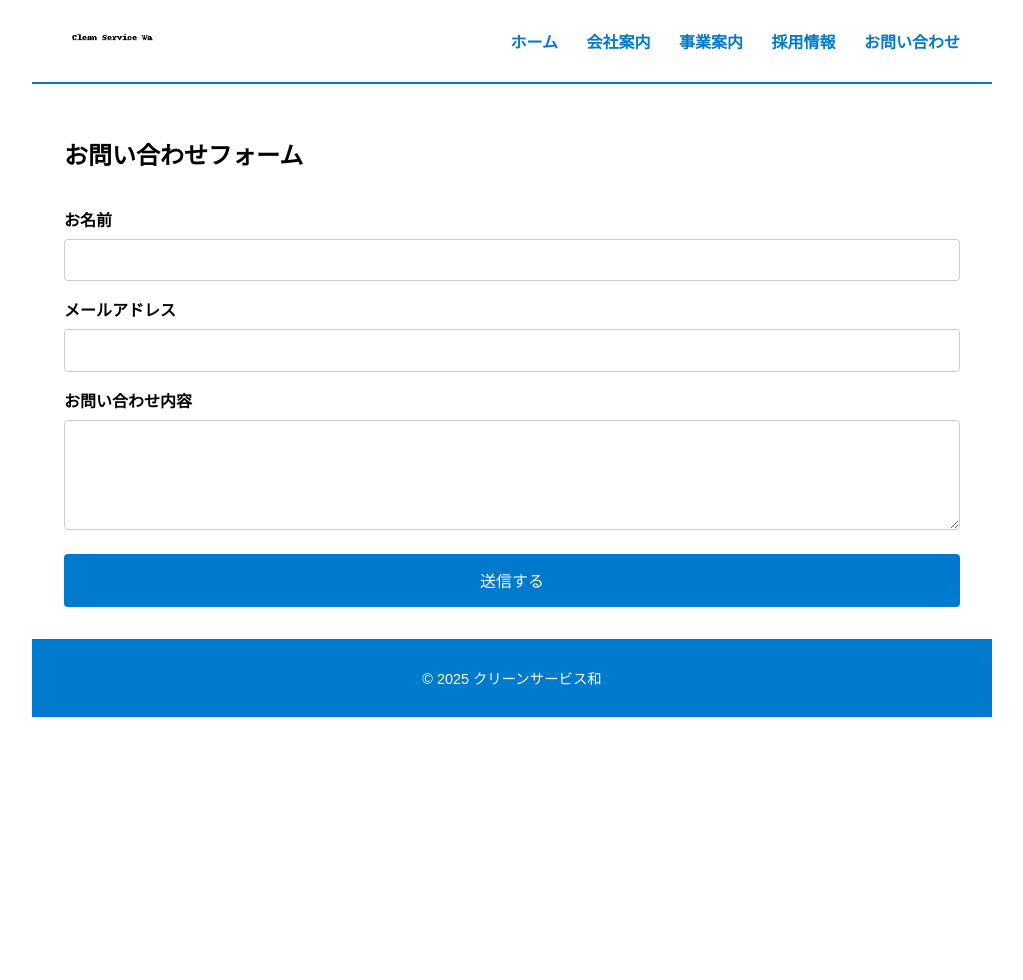
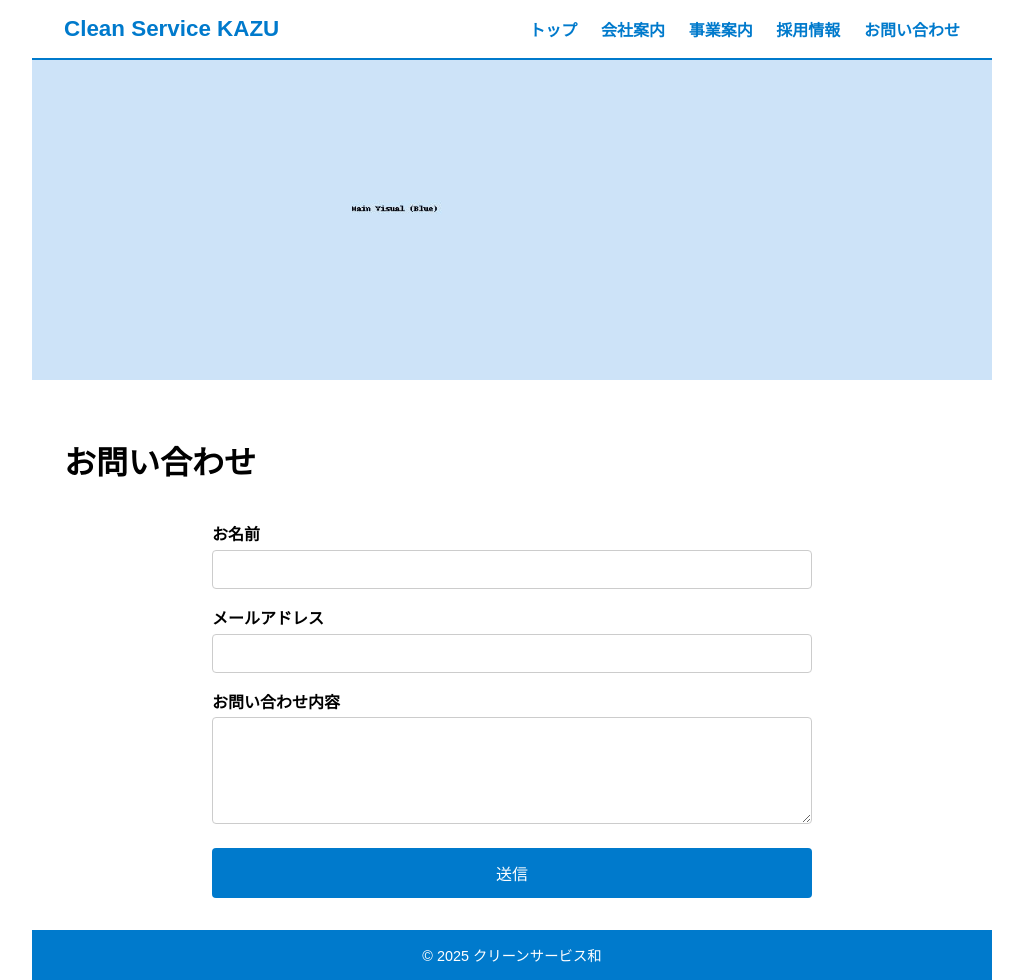
Before and after one commit to kentachan/company-site, a plain HTML site: page contact.html in a window 1280 px wide. Shown: the whole page, without its empty margins (128-1151 px from the left). Before the commit the page ends 800 px from the top, so only its background shows below. Drawn offline with Linux system fonts and the light colour scheme.

Commit message:
Add files via upload

```diff
--- a/contact.html
+++ b/contact.html
@@ -1,22 +1,27 @@
 <!DOCTYPE html>
 <html lang="ja">
-<head><meta charset="UTF-8"><title>お問い合わせ - クリーンサービス和</title><link rel="stylesheet" href="css/style.css"></head>
+<head>
+  <meta charset="UTF-8">
+  <title>クリーンサービス和</title>
+  <link rel="stylesheet" href="css/style.css">
+</head>
 <body>
 <div class="wrapper">
   <header>
-  <img src="images/logo.png" alt="クリーンサービス和" height="50">
+    <div class="logo-text">Clean Service KAZU</div>
     <nav>
-    <a href="index.html">ホーム</a>
-    <a href="company.html">会社案内</a>
-    <a href="business.html">事業案内</a>
-    <a href="recruit.html">採用情報</a>
-    <a href="contact.html">お問い合わせ</a>
+      <a href="/company-site/index.html">トップ</a>
+      <a href="/company-site/company.html">会社案内</a>
+      <a href="/company-site/business.html">事業案内</a>
+      <a href="/company-site/recruit.html">採用情報</a>
+      <a href="/company-site/contact.html">お問い合わせ</a>
     </nav>
   </header>
+  <img src="images/hero.jpg" class="hero" alt="Main Visual">
 
 <main>
-<h2>お問い合わせフォーム</h2>
-<form action="#" method="post" class="contact-form">
+  <h1>お問い合わせ</h1>
+  <form class="contact-form">
     <label for="name">お名前</label>
     <input type="text" id="name" name="name" required>
 
@@ -26,12 +31,11 @@
     <label for="message">お問い合わせ内容</label>
     <textarea id="message" name="message" rows="6" required></textarea>
 
-  <button type="submit">送信する</button>
+    <button type="submit">送信</button>
   </form>
 </main>
-<footer>
-  <p>&copy; 2025 クリーンサービス和</p>
-</footer>
 
+  <footer>&copy; 2025 クリーンサービス和</footer>
 </div>
-</body></html>
+</body>
+</html>
--- a/css/style.css
+++ b/css/style.css
@@ -1,3 +1,4 @@
+
 body {
   font-family: sans-serif;
   margin: 0;
@@ -11,32 +12,28 @@ body {
 }
 header {
   display: flex;
-  justify-content: flex-start;
+  justify-content: space-between;
   align-items: center;
   padding: 1em 2em;
   border-bottom: 2px solid #007acc;
 }
-header img {
-  height: 50px;
-}
-nav {
-  margin-left: auto;
+.logo-text {
+  font-size: 1.4em;
+  font-weight: bold;
+  color: #007acc;
 }
 nav a {
-  margin-left: 1.5em;
+  margin-left: 1.2em;
   text-decoration: none;
   color: #007acc;
   font-weight: bold;
 }
 .hero {
-  display: block;
   width: 100%;
   height: auto;
-  margin: 0 auto;
 }
 main {
   padding: 2em;
-  box-sizing: border-box;
 }
 footer {
   background: #007acc;
@@ -47,23 +44,26 @@ footer {
 }
 
 .contact-form {
+  max-width: 600px;
+  margin: 0 auto;
   display: flex;
   flex-direction: column;
 }
 .contact-form label {
-  margin: 1em 0 0.5em;
+  margin-top: 1em;
   font-weight: bold;
 }
 .contact-form input,
 .contact-form textarea {
-  padding: 0.7em;
+  padding: 0.6em;
+  margin-top: 0.3em;
   border: 1px solid #ccc;
   border-radius: 4px;
   font-size: 1em;
 }
 .contact-form button {
   margin-top: 1.5em;
-  padding: 0.9em;
+  padding: 0.8em;
   background-color: #007acc;
   color: white;
   border: none;
```
Lines whose indentation alone changed are shown as unchanged.
